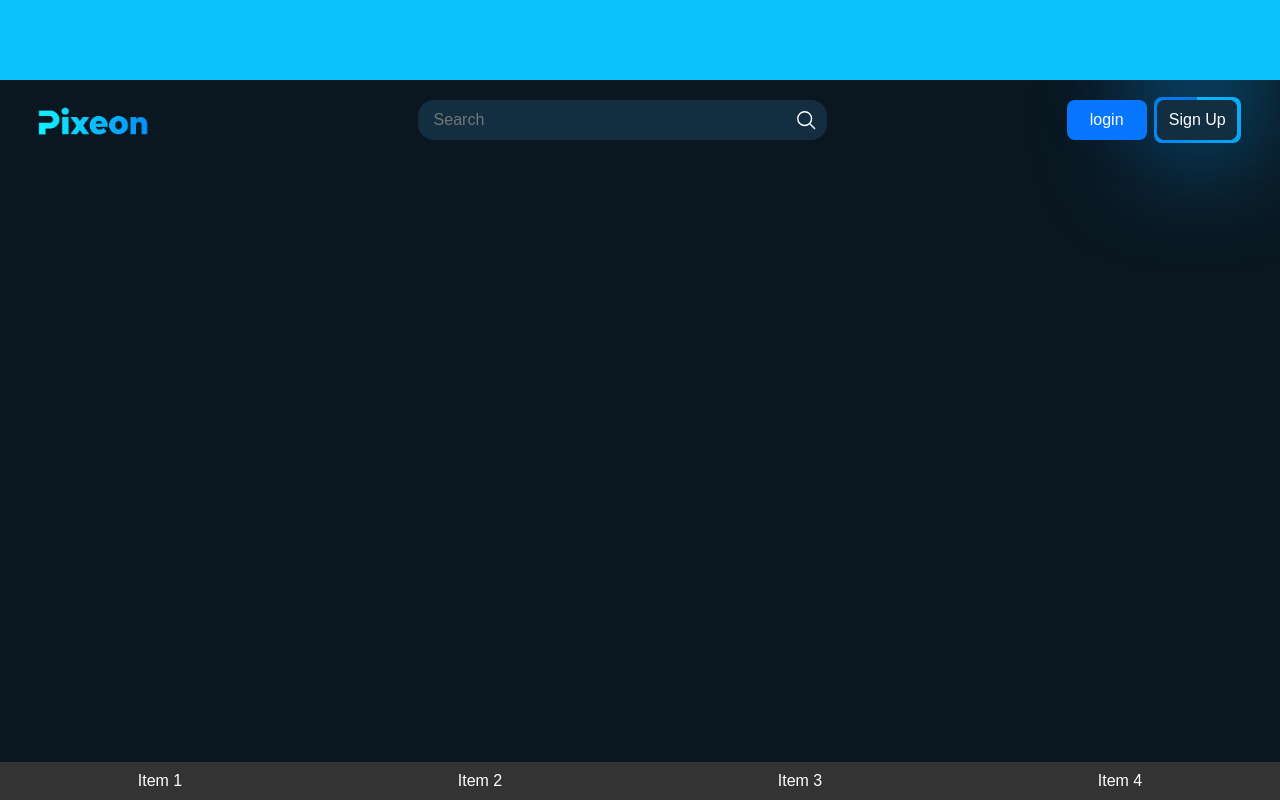
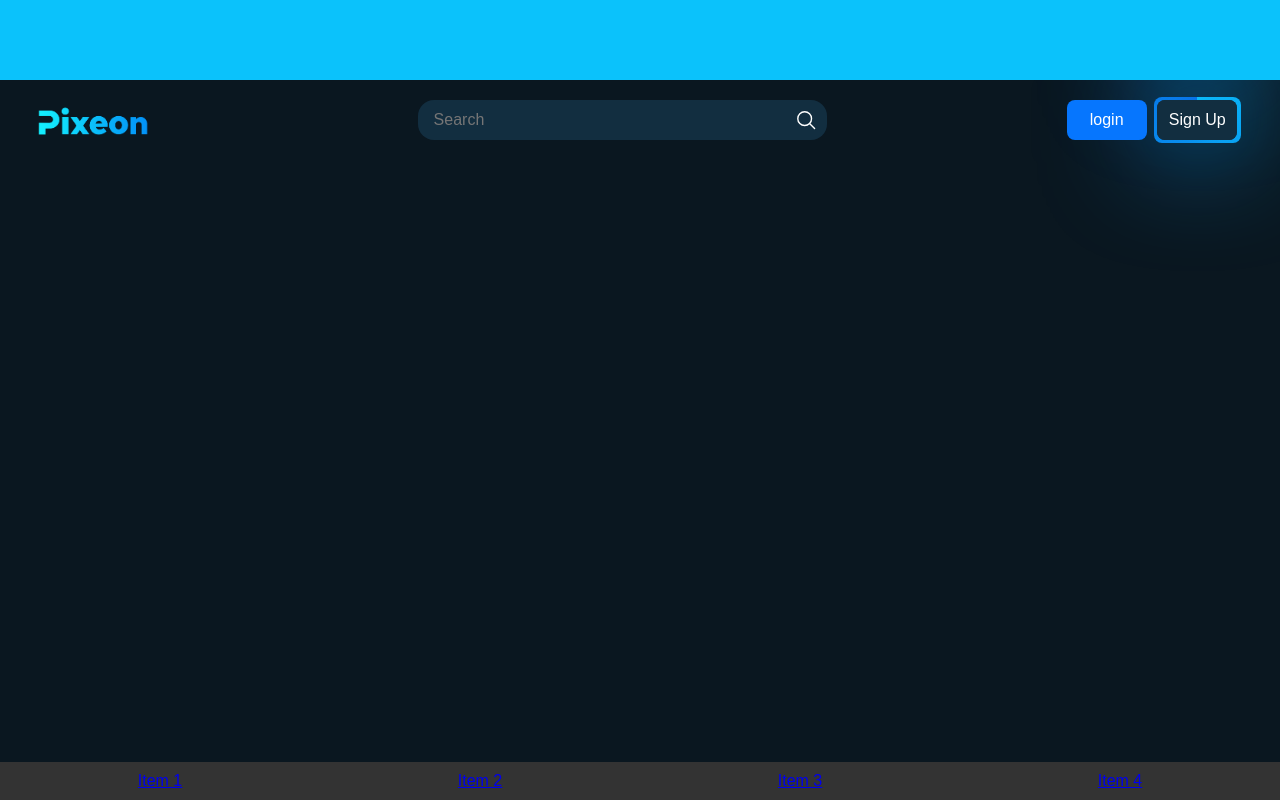
Before and after one commit to Vivek-4321/Pixeon, a React (Vite) app: page /#/navbar in a window 1280 px wide. Built offline with nearby package versions, Linux system fonts and the light colour scheme.

Commit message:
some routes included..

```diff
--- a/src/BottomNavigationBar.jsx
+++ b/src/BottomNavigationBar.jsx
@@ -1,13 +1,14 @@
 import React from 'react';
 import "./BottomNavigationBar.css";
+import { Link } from 'react-router-dom';
 
 function BottomNavigationBar() {
   return (
     <div className="bottom-navigation-bar">
-    <div className="nav-item">Item 1</div>
-    <div className="nav-item">Item 2</div>
-    <div className="nav-item">Item 3</div>
-    <div className="nav-item">Item 4</div>
+    <Link to="/login"><div className="nav-item">Item 1</div></Link>
+    <Link to="/signup"><div className="nav-item">Item 2</div></Link>
+    <Link to="/loading"><div className="nav-item">Item 3</div></Link>
+    <Link to="/otp_verification"><div className="nav-item">Item 4</div></Link>
   </div>
   )
 }
```
